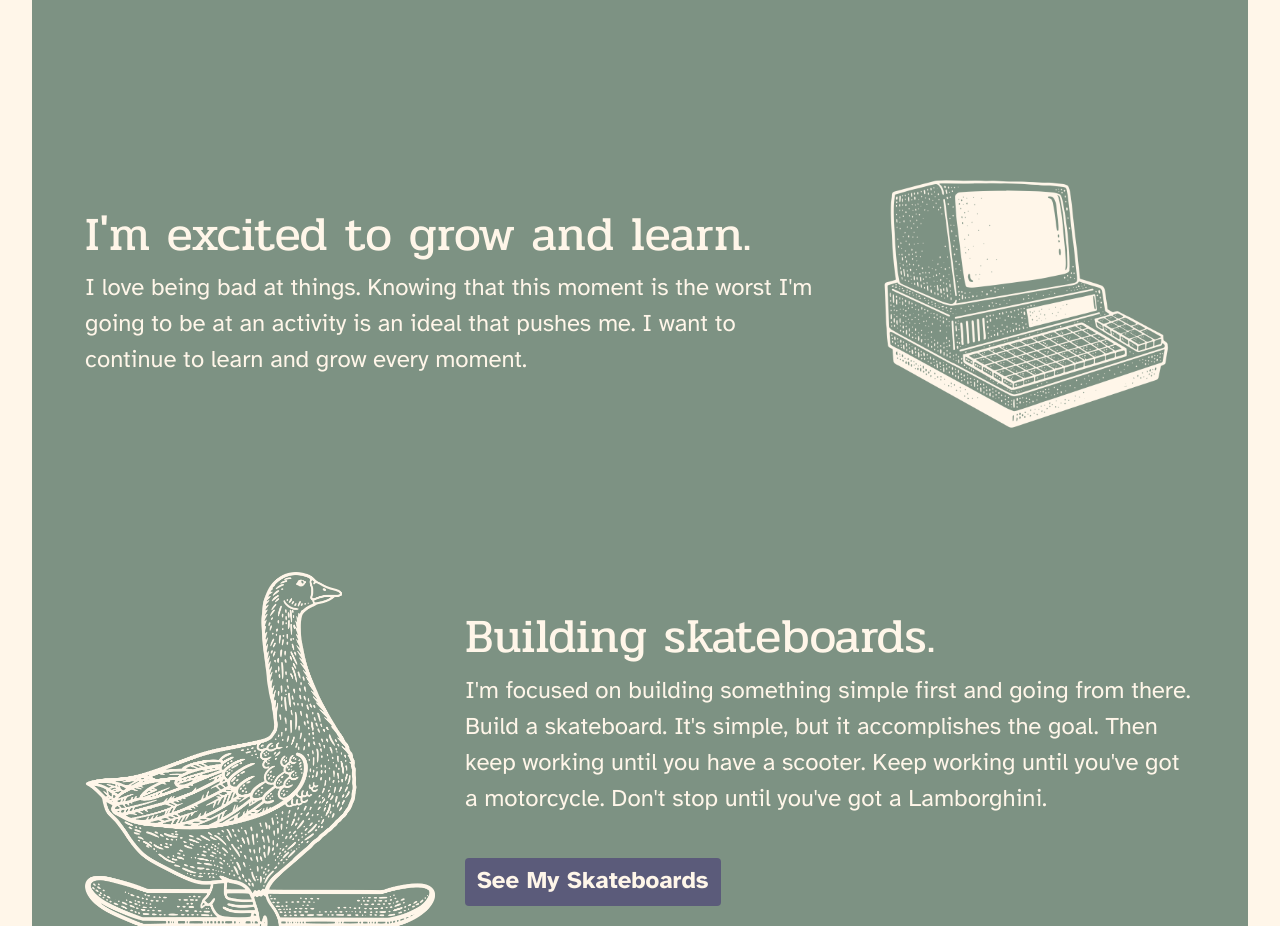
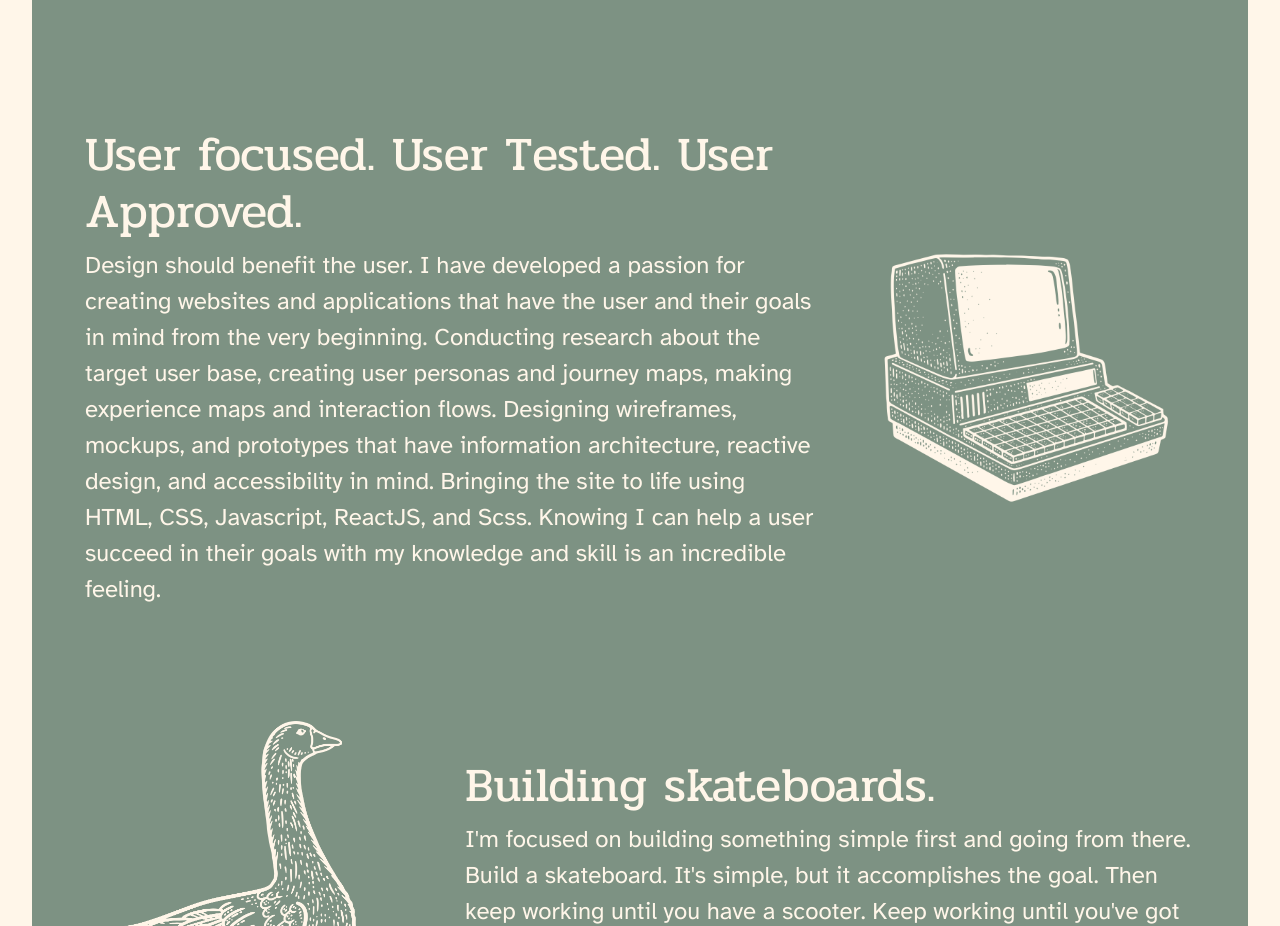
Before and after one commit to richieholsenback/richieholsenback.github.io, a React (Create React App) app: page /#/ in a window 1280 px wide. Shown: the part 1111-2037 px from the top of the page. Built offline with nearby package versions, Linux system fonts and the light colour scheme.

Commit message:
updated greet section

```diff
--- a/src/Components/Work/Greet.js
+++ b/src/Components/Work/Greet.js
@@ -88,8 +88,8 @@ export const GreetingSection = () => {
                 </Row>
                 <Row id="sub-section">
                     <Col lg={8}>
-                        <h2 id="greet-sub-titles">I'm excited to grow and learn.</h2>
-                        <p>I love being bad at things. Knowing that this moment is the worst I'm going to be at an activity is an ideal that pushes me. I want to continue to learn and grow every moment.</p>
+                        <h2 id="greet-sub-titles">User focused. User Tested. User Approved.</h2>
+                        <p>Design should benefit the user. I have developed a passion for creating websites and applications that have the user and their goals in mind from the very beginning. Conducting research about the target user base, creating user personas and journey maps, making experience maps and interaction flows. Designing wireframes, mockups, and prototypes that have information architecture, reactive design, and accessibility in mind. Bringing the site to life using HTML, CSS, Javascript, ReactJS, and Scss. Knowing I can help a user succeed in their goals with my knowledge and skill is an incredible feeling.</p>
                     </Col>
                     <Col lg={4}>
                         <Image src={pc} id="point" />
```
Also changed, not shown: 1 other file (tests, documents, lock files or other folders).
